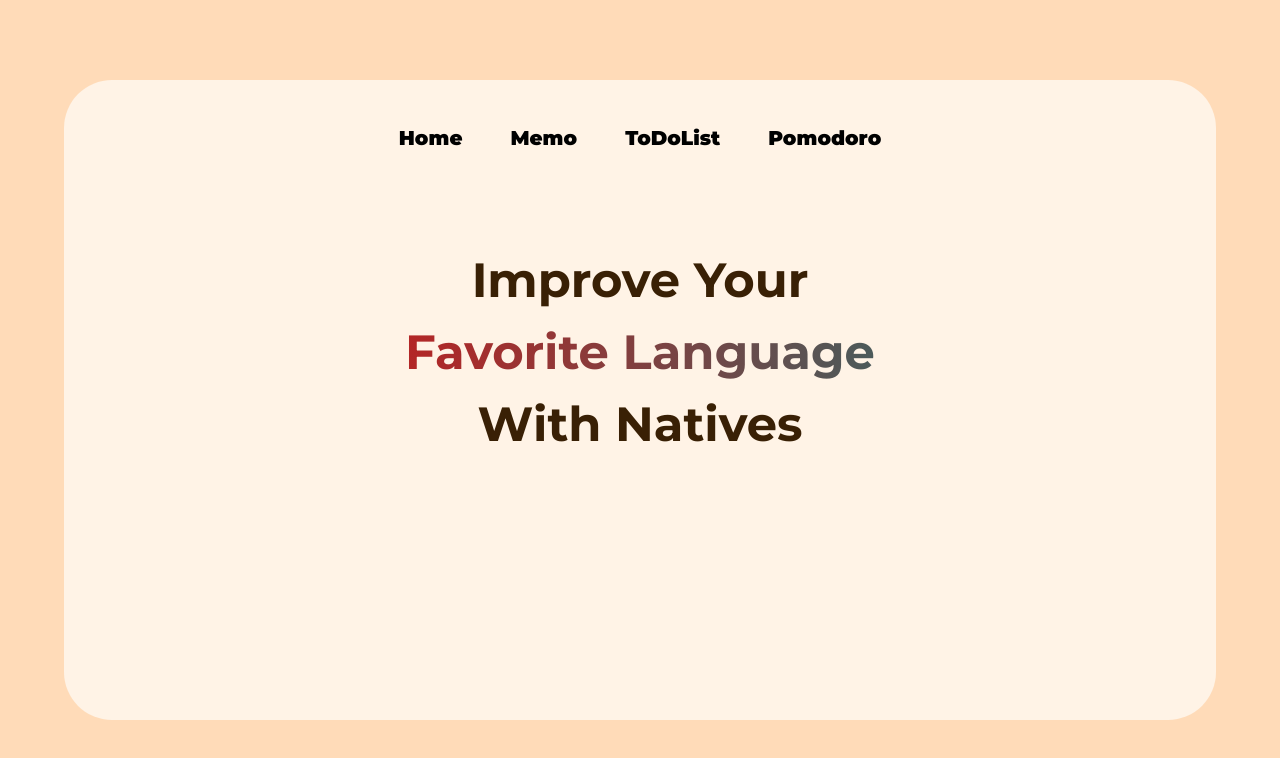
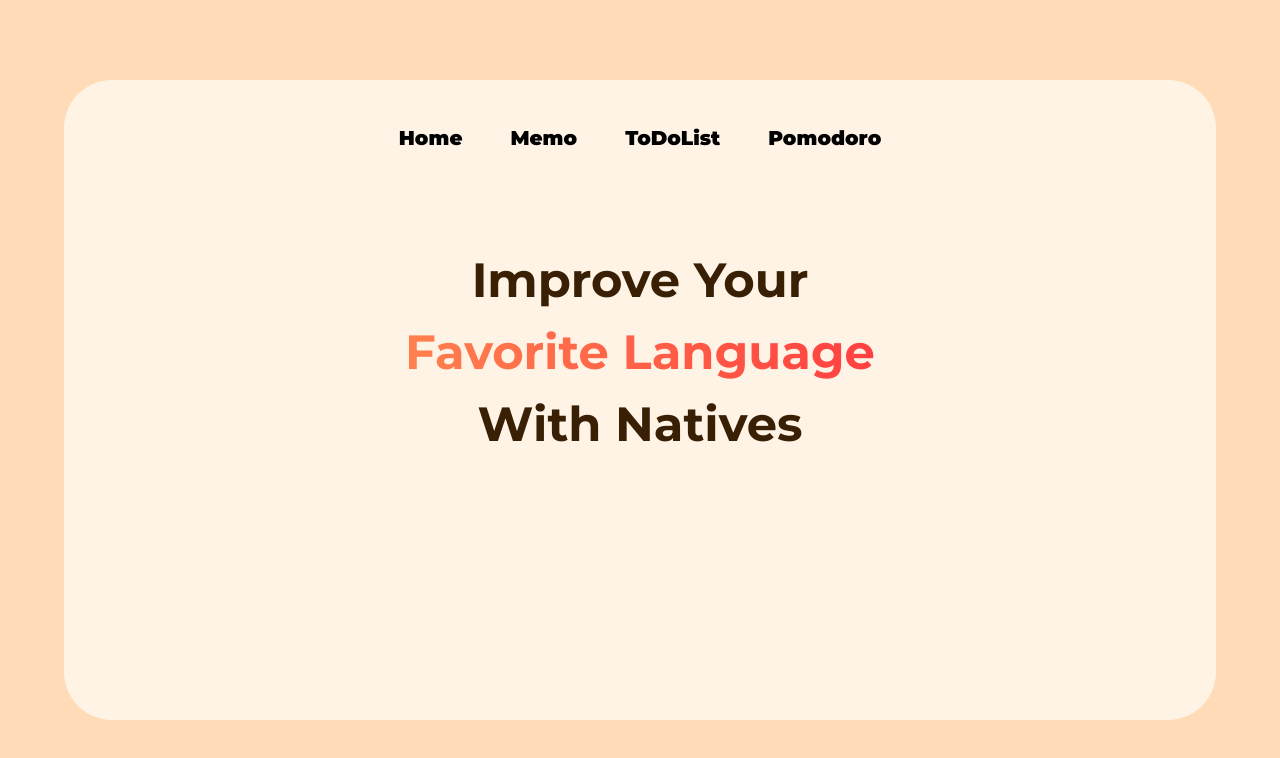
Before and after one commit to sooozi/study-app_ver.01, a React (Create React App) app: page / in a window 1280 px wide. Shown: the top 758 px of the page. Built offline with nearby package versions, Linux system fonts and the light colour scheme.

Commit message:
231205_스터디앱_폰트적용

```diff
--- a/src/App.js
+++ b/src/App.js
@@ -7,7 +7,7 @@ import { default as Memo, default as ToDoList } from './pages/Memo';
 import Pomodoro from './pages/Pomodoro';
 
 const AppWrap = styled.div`
-  background: rgba(255, 243, 230, 1);
+  background: rgba(255, 243, 229, 1);
   width: 90%;
   height: 80%;
   border-radius: 3rem;
--- a/src/pages/Home.js
+++ b/src/pages/Home.js
@@ -14,7 +14,7 @@ const BigTxt = styled.h3`
 `;
 
 const GradaBigTxt = styled.h3`
-  background-image: linear-gradient(to left, ${(props) => props.leftColor}, ${(props) => props.rightColor});
+  background-image: linear-gradient(to left, ${(props) => props.leftColor} 30%, ${(props) => props.rightColor});
   -webkit-background-clip: text;
   -webkit-text-fill-color: rgba(0,0,0,0);
   text-align: center;
@@ -28,7 +28,7 @@ function Home() {
       <>
         <Wrapper>
           <BigTxt>Improve Your</BigTxt>
-          <GradaBigTxt leftColor="teal" rightColor="red">Favorite Language</GradaBigTxt>
+          <GradaBigTxt rightColor="rgb(255, 175, 88)" leftColor="rgb(255, 65, 65)">Favorite Language</GradaBigTxt>
           <BigTxt>With Natives</BigTxt>
         </Wrapper>
       </>
```
Also changed, not shown: src/components/Text.js (added).
